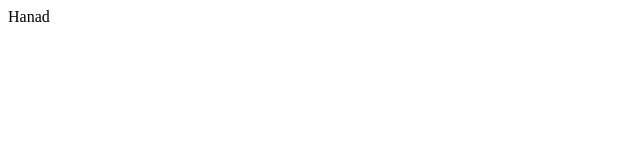
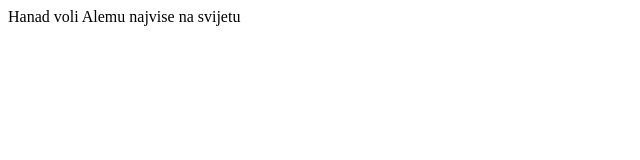
Before and after one commit to hanad0/hanad0.github.io, a plain HTML site: page index.html in a window 1280 px wide. Shown: the whole page, without its empty margins (0-640 px from the left). Drawn offline with Linux system fonts and the light colour scheme.

Commit message:
index.html message

```diff
--- a/index.html
+++ b/index.html
@@ -5,6 +5,6 @@
     <title>Initial</title>
 </head>
 <body>
-    <div>Hanad</div>
+    <div>Hanad voli Alemu najvise na svijetu</div>
 </body>
 </html>
```
